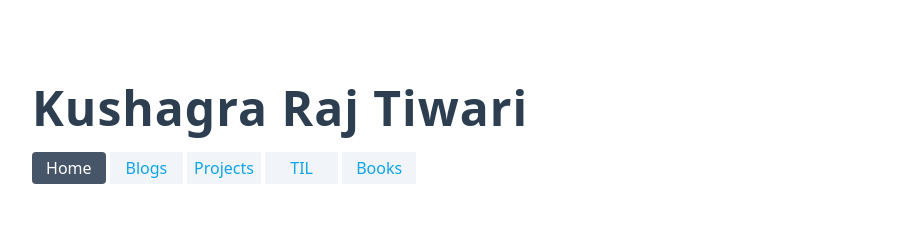
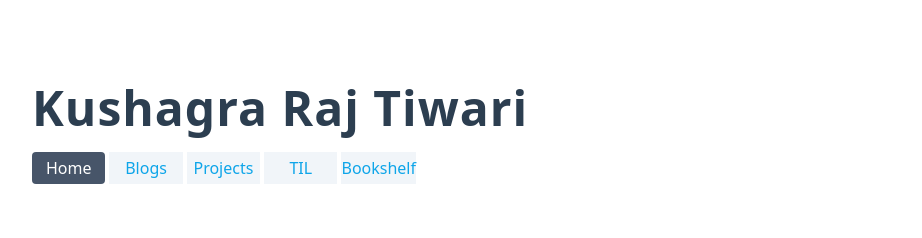
Before and after one commit to krtEngineer/portfolio, a React (Vite) app: page / in a window 1280 px wide. Shown: the top 238 px of the page, without its empty margins (160-1082 px from the left). Built offline with nearby package versions, Linux system fonts and the light colour scheme; no server answers.

Commit message:
Correcting route name to bookshelf.
Signed-off-by: Kushagra Raj Tiwari <kushagra.tiwari@marketcast.com>

```diff
--- a/src/App.jsx
+++ b/src/App.jsx
@@ -46,7 +46,7 @@ const router = createBrowserRouter([
         errorElement: <Message message={"Error in loading blogs."} />,
       },
       {
-        path: "books",
+        path: "bookshelf",
         element: <Hero />,
         loader: blogsLoader,
         errorElement: <Message message={"Error in loading blogs."} />,
--- a/src/constants/navItems.js
+++ b/src/constants/navItems.js
@@ -23,7 +23,7 @@ export const navItems = [
     link: "/tils",
     active: true,
   },
-  { id: 5, name: "Books", link: "/books", active: true },
+  { id: 5, name: "Bookshelf", link: "/bookshelf", active: true },
 
   {
     id: 6,
```
